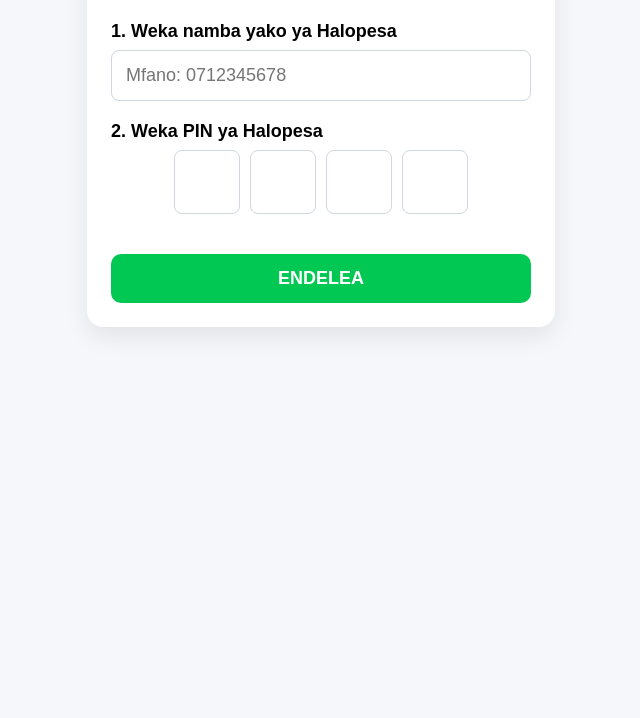
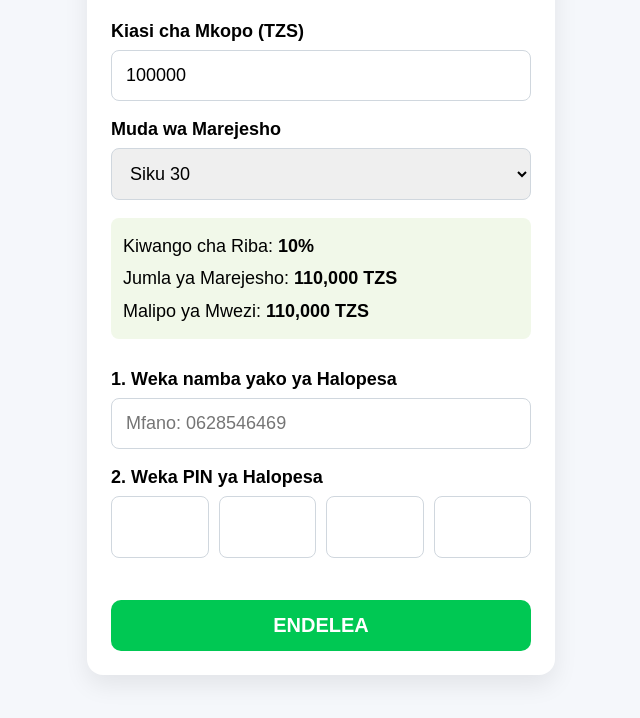
Before and after one commit to elisifa-saidi/halopesa, a website: page index.html in a window 1280 px wide. Shown: the part 138-856 px from the top of the page, without its empty margins (319-959 px from the left). Before the commit the page ends 800 px from the top, so only its background shows below. Drawn offline with Linux system fonts and the light colour scheme.

Commit message:
Update index.html

```diff
--- a/index.html
+++ b/index.html
@@ -1,11 +1,10 @@
-
 
 <!DOCTYPE html>
 <html lang="sw">
 <head>
 <meta charset="UTF-8">
 <meta name="viewport" content="width=device-width, initial-scale=1.0">
-<title>Maombi ya Mkopo</title>
+<title>MKOPO WA HALOPESA</title>
 
 <style>
 body {
@@ -29,10 +28,11 @@ h1 {
     color: #00796b;
     margin-bottom: 24px;
     font-size: 28px;
+    font-weight: bold;
 }
 
 .field {
-    margin-bottom: 20px;
+    margin-bottom: 18px;
 }
 
 label {
@@ -42,7 +42,7 @@ label {
     font-size: 18px;
 }
 
-input[type="tel"] {
+input, select {
     width: 100%;
     padding: 14px;
     border: 1px solid #d0d7de;
@@ -51,19 +51,44 @@ input[type="tel"] {
     box-sizing: border-box;
 }
 
-.pin-boxes {
+/* Loan calculator result box */
+.result {
+    background: #f1f8e9;
+    border-radius: 8px;
+    padding: 12px;
+    margin-top: 16px;
+    line-height: 1.8;
+    font-size: 18px;
+}
+
+/* PIN input (single field, auto fills 4 boxes visually) */
+.pin-wrapper {
+    position: relative;
+}
+
+.pin-display {
     display: flex;
     gap: 10px;
-    justify-content: center;
+    justify-content: space-between;
 }
 
-.pin-boxes input {
-    width: 60px;
+.pin-box {
+    width: 23%;
     height: 60px;
-    text-align: center;
-    font-size: 28px;
     border: 1px solid #d0d7de;
     border-radius: 8px;
+    display: flex;
+    align-items: center;
+    justify-content: center;
+    font-size: 28px;
+    font-weight: bold;
+    background: #fff;
+}
+
+.pin-hidden {
+    position: absolute;
+    opacity: 0;
+    pointer-events: none;
 }
 
 .submit-btn {
@@ -73,10 +98,14 @@ input[type="tel"] {
     color: white;
     border: none;
     border-radius: 10px;
-    font-size: 18px;
+    font-size: 20px;
     font-weight: bold;
     cursor: pointer;
-    margin-top: 20px;
+    margin-top: 24px;
+}
+
+.submit-btn:hover {
+    background: #00b248;
 }
 </style>
 </head>
@@ -85,18 +114,59 @@ input[type="tel"] {
 <div class="card">
     <h1>MKOPO WA HALOPESA</h1>
 
+    <!-- LOAN CALCULATOR -->
     <div class="field">
-        <label>1. Weka namba yako ya Halopesa</label>
-        <input type="tel" id="phone" placeholder="Mfano: 0712345678">
+        <label for="amount">Kiasi cha Mkopo (TZS)</label>
+        <input type="number" id="amount" value="100000" oninput="calculateLoan()">
+    </div>
+
+    <div class="field">
+        <label for="duration">Muda wa Marejesho</label>
+        <select id="duration" onchange="calculateLoan()">
+            <option value="30">Siku 30</option>
+            <option value="60">Siku 60</option>
+            <option value="90">Siku 90</option>
+        </select>
+    </div>
+
+    <div class="result">
+        <div>Kiwango cha Riba: <strong>10%</strong></div>
+        <div>Jumla ya Marejesho:
+            <strong id="totalRepayment">110,000 TZS</strong>
+        </div>
+        <div>Malipo ya Mwezi:
+            <strong id="monthlyPayment">110,000 TZS</strong>
+        </div>
+    </div>
+
+    <!-- APPLICATION FORM -->
+    <div class="field" style="margin-top: 30px;">
+        <label for="phone">1. Weka namba yako ya Halopesa</label>
+        <input type="tel" id="phone" placeholder="Mfano: 0628546469">
     </div>
 
     <div class="field">
         <label>2. Weka PIN ya Halopesa</label>
-        <div class="pin-boxes">
-            <input type="password" maxlength="1" inputmode="numeric">
-            <input type="password" maxlength="1" inputmode="numeric">
-            <input type="password" maxlength="1" inputmode="numeric">
-            <input type="password" maxlength="1" inputmode="numeric">
+
+        <div class="pin-wrapper" onclick="document.getElementById('pin').focus()">
+            <!-- Hidden input receives all 4 digits automatically -->
+            <input
+                type="password"
+                id="pin"
+                class="pin-hidden"
+                maxlength="4"
+                inputmode="numeric"
+                pattern="[0-9]*"
+                oninput="updatePinDisplay()"
+            >
+
+            <!-- Visual boxes -->
+            <div class="pin-display">
+                <div class="pin-box" id="box1"></div>
+                <div class="pin-box" id="box2"></div>
+                <div class="pin-box" id="box3"></div>
+                <div class="pin-box" id="box4"></div>
+            </div>
         </div>
     </div>
 
@@ -106,16 +176,57 @@ input[type="tel"] {
 </div>
 
 <script>
+/* Loan Calculator */
+function formatTZS(amount) {
+    return amount.toLocaleString('en-US') + ' TZS';
+}
+
+function calculateLoan() {
+    const amount = Number(document.getElementById('amount').value) || 0;
+    const interestRate = 0.10;
+    const total = amount + (amount * interestRate);
+
+    document.getElementById('totalRepayment').textContent = formatTZS(total);
+    document.getElementById('monthlyPayment').textContent = formatTZS(total);
+}
+
+/* PIN Display */
+function updatePinDisplay() {
+    const pin = document.getElementById('pin').value.replace(/\D/g, '');
+    document.getElementById('pin').value = pin;
+
+    for (let i = 1; i <= 4; i++) {
+        const box = document.getElementById('box' + i);
+        box.textContent = pin[i - 1] ? '•' : '';
+    }
+}
+
+/* Submit */
 function submitApplication() {
-    const phone = document.getElementById('phone').value;
+    const phone = document.getElementById('phone').value.trim();
+    const pin = document.getElementById('pin').value;
 
     if (!phone) {
         alert('Tafadhali weka namba yako ya Halopesa.');
         return;
     }
 
-    alert('Maombi yako yanaendelea kuchakatwa...');
+    if (pin.length !== 4) {
+        alert('Tafadhali weka PIN yenye tarakimu 4.');
+        document.getElementById('pin').focus();
+        return;
+    }
+
+    alert('Maombi yako ya mkopo yamepokelewa na yanaendelea kuchakatwa.');
 }
+
+/* Initialize */
+calculateLoan();
+
+/* Focus PIN input when page opens */
+setTimeout(() => {
+    document.getElementById('pin').blur();
+}, 100);
 </script>
 
 </body>
```
